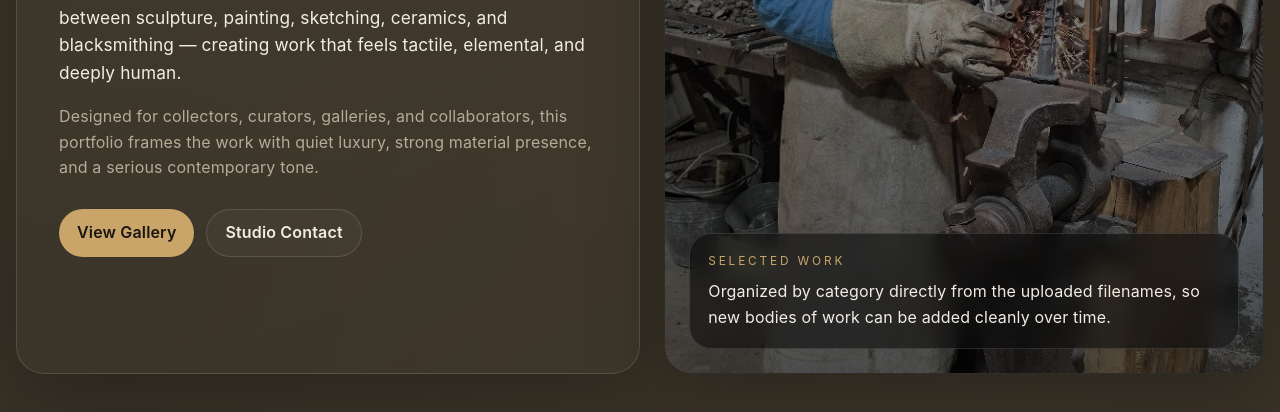
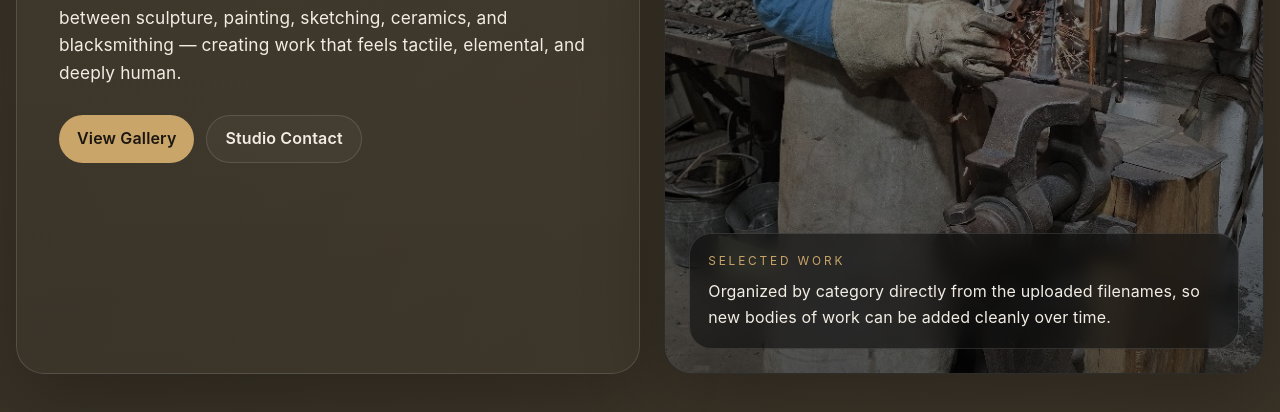
Before and after one commit to raziber/artist-dad-portfolio, a plain HTML site: page index.html in a window 1280 px wide. Shown: the part 676-1088 px from the top of the page. Drawn offline with Linux system fonts and the light colour scheme.

Commit message:
chore: remove hero intro positioning text

```diff
--- a/index.html
+++ b/index.html
@@ -105,8 +105,7 @@
         <div class="eyebrow">Artist Portfolio</div>
         <h1>Material, fire, gesture, form.</h1>
         <p class="lead">Udi Berg is a multidisciplinary artist whose practice moves between sculpture, painting, sketching, ceramics, and blacksmithing — creating work that feels tactile, elemental, and deeply human.</p>
-        <p class="muted">Designed for collectors, curators, galleries, and collaborators, this portfolio frames the work with quiet luxury, strong material presence, and a serious contemporary tone.</p>
-        <div class="actions">
+                <div class="actions">
           <a class="button" href="#ceramic">View Gallery</a>
           <a class="button-secondary" href="#contact">Studio Contact</a>
         </div>
```
